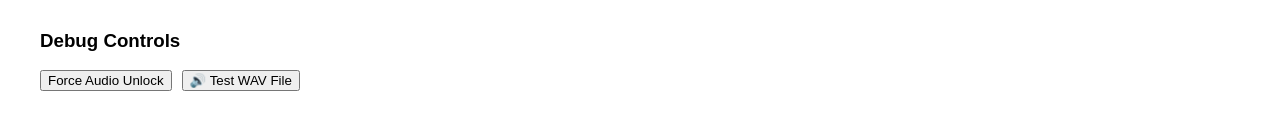
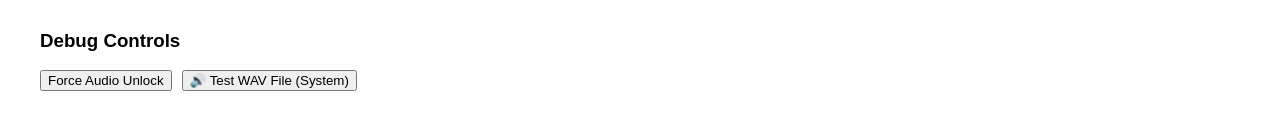
Before and after one commit to rthepen/flowstate-pwa, a React (Vite) app: page / in a window 1280 px wide. Shown: the part 306-436 px from the top of the page. Built offline with nearby package versions, Linux system fonts and the light colour scheme; no server answers.

Commit message:
feat(audio): Implement HTML5 Direct Playback (Spotify Method) for reliable iOS background audio

```diff
--- a/package.json
+++ b/package.json
@@ -1,7 +1,7 @@
 {
   "name": "flowstate-temp",
   "private": true,
-  "version": "0.0.14",
+  "version": "0.0.15",
   "type": "module",
   "scripts": {
     "dev": "vite",
--- a/src/App.tsx
+++ b/src/App.tsx
@@ -43,8 +43,8 @@ function App() {
           <button onClick={() => AudioManager.getInstance().unlock()}>
             Force Audio Unlock
           </button>
-          <button onClick={() => AudioManager.getInstance().playTestSound('test-wav')}>
-            🔊 Test WAV File
+          <button onClick={() => AudioManager.getInstance().playSystemSound('/sounds/soundcheck2.wav')}>
+            🔊 Test WAV File (System)
           </button>
         </div>
       </div>
--- a/src/core/audio/AudioManager.ts
+++ b/src/core/audio/AudioManager.ts
@@ -247,6 +247,38 @@ export class AudioManager {
         this.playBuffer(assetId, this.audioCtx.currentTime);
     }
 
+    /**
+     * "The Spotify Method" (iOS Fix):
+     * Hijacks the persistent HTML5 heartbeat element to play a real sound,
+     * then returns to the silent loop when done.
+     * This bypasses Web Audio API suspension on iOS.
+     */
+    public playSystemSound(url: string): void {
+        if (!this.htmlAudioElement) return;
+
+        console.log(`🔊 System Sound Requested: ${url}`);
+
+        // 1. Hijack the heartbeat
+        const player = this.htmlAudioElement;
+
+        // Remove any old listeners to be safe
+        player.onended = null;
+
+        // 2. Load and Play the real sound
+        player.loop = false;
+        player.src = url;
+        player.play().catch(e => console.warn('System sound play failed:', e));
+
+        // 3. Restore Heartbeat when done
+        player.onended = () => {
+            console.log('✅ System Sound Finished -> Restoring Heartbeat');
+            player.src = SILENT_WAV;
+            player.loop = true;
+            player.play().catch(e => console.warn('Heartbeat restore failed:', e));
+            player.onended = null; // Clean up
+        };
+    }
+
     private playBuffer(assetId: string, time: number): void {
         const buffer = this.buffers.get(assetId);
 
```
